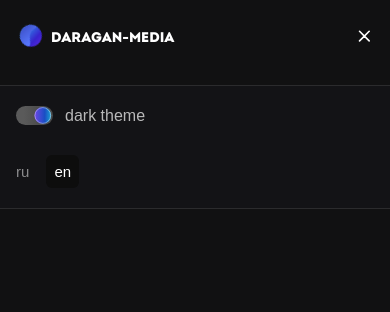
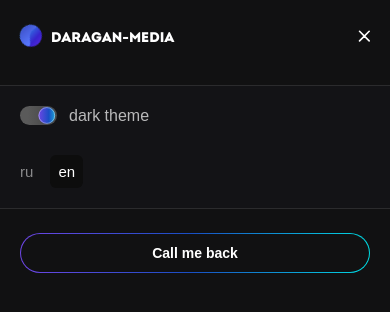
Before and after one commit to Hillel1408/daragan-media, a React (Create React App) app: page / in a window 390 px wide. Both pictures are taken after a click on the button 361 px from the left and 35 px from the top of the page. Shown: the top 312 px of the page. Built offline with nearby package versions, Linux system fonts and the light colour scheme.

Commit message:
правки

```diff
--- a/src/components/MobileMenu/MobileMenu.tsx
+++ b/src/components/MobileMenu/MobileMenu.tsx
@@ -1,10 +1,12 @@
 import { useEffect } from "react";
 import classNames from "classnames";
 import { useTranslation } from "react-i18next";
-import { Switcher, Languages } from "components";
+import { Switcher, Languages, Button } from "components";
+import { useMatchMedia } from "hooks";
 
 export default function MobileMenu({ active, setActive }: { active: boolean; setActive: (arg: (prev: boolean) => boolean) => void }) {
     const { t } = useTranslation();
+    const { isMobile, isTablet, isDesktop } = useMatchMedia();
 
     const clickHandler = (e: any) => {
         if (!e.target.closest(".mobileMenuOpen")) setActive((prev) => !prev);
@@ -35,10 +37,15 @@
             >
                 <img src="images/close.svg" alt="" width="12px" height="12px" />
             </button>
-            <div className="sm:bg-[#131316] sm:py-5 sm:px-4 sm:border-t sm:border-b sm:border-[#2b2b2d]">
+            <div className="sm:bg-[#131316] sm:py-5 sm:px-5 sm:border-t sm:border-b sm:border-[#2b2b2d]">
                 <Switcher text={t("Switcher")} className="flex-row-reverse gap-3 [&>span]:text-[13px] mb-[30px] sm:flex-row sm:[&>span]:text-[16px]" />
                 <Languages className="justify-end sm:justify-start" />
             </div>
+            {isMobile && (
+                <div className="container pt-6">
+                    <Button text={t("CallMeBack")} className="bg-button shadow-[inset_0px_0px_0px_100vw_#111112] w-full" />
+                </div>
+            )}
         </div>
     );
 }
```
